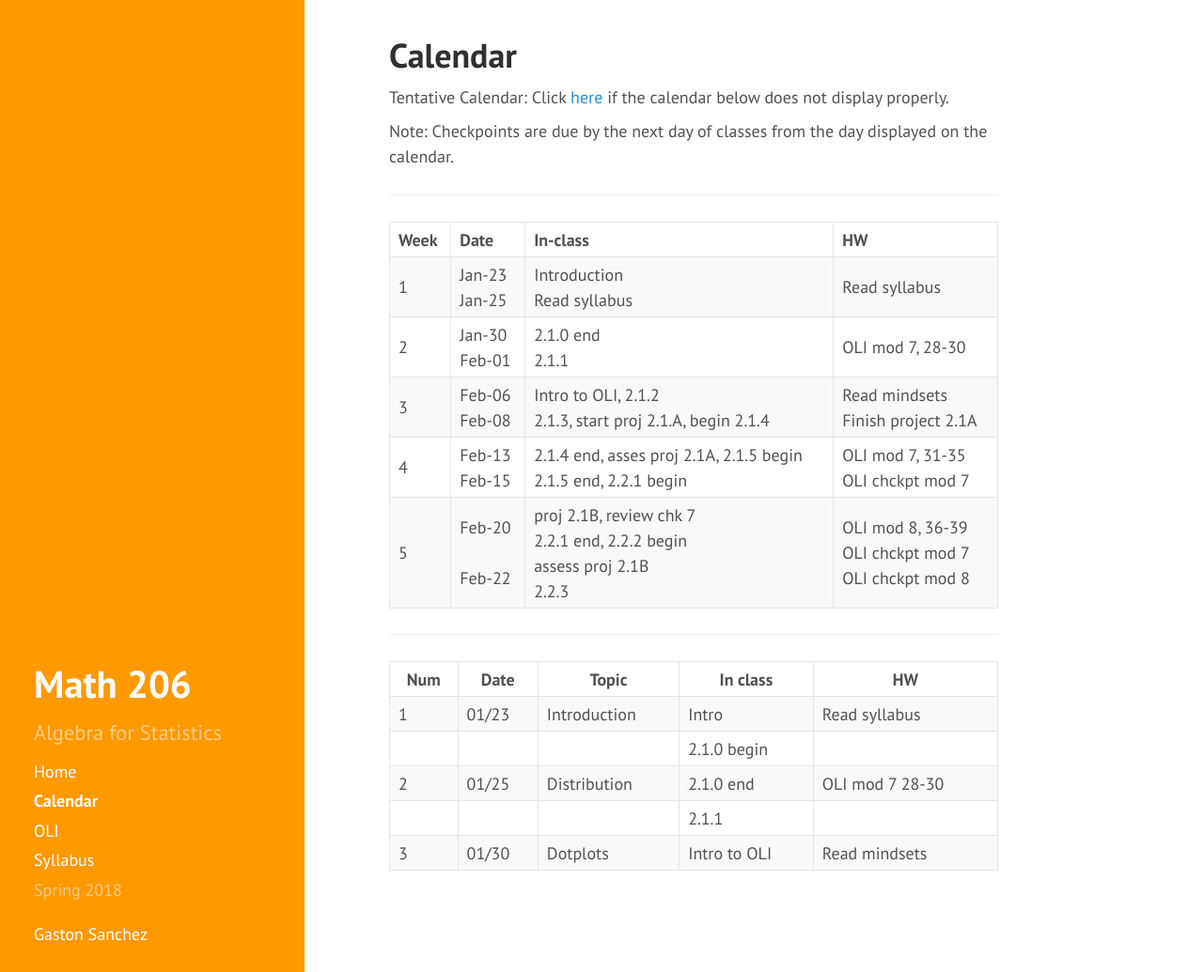
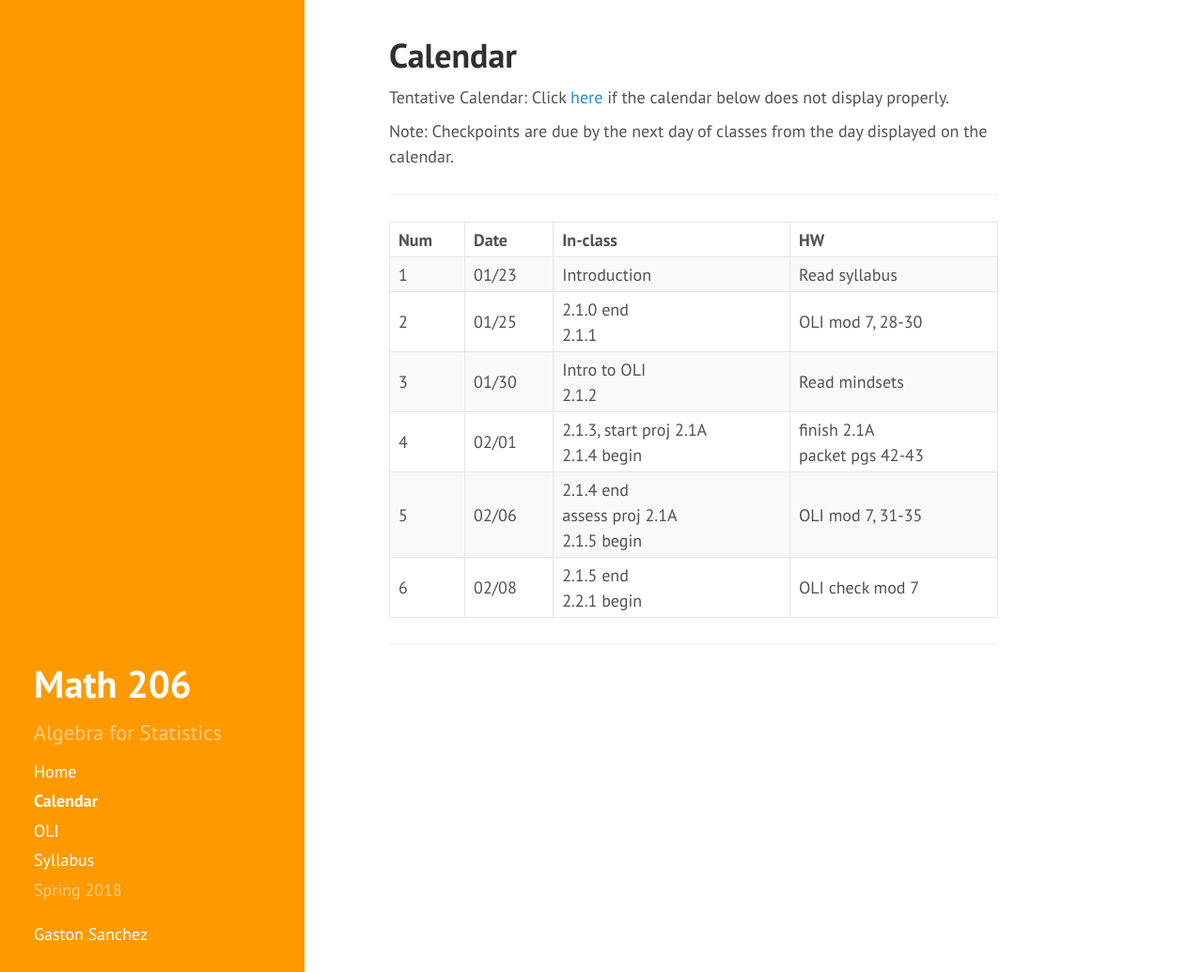
Before and after one commit to gastonstat/math206, a Jekyll site: the page built from calendar.md, in a window 1280 px wide and 1035 px high. Shown: the whole window at 94% size. Built offline with Jekyll 4.4.1, drawn with Linux system fonts in a browser that asks for light colours; nearby versions of some CDN libraries.

Commit message:
calendar: reformat table, days 1 to 6

```diff
--- a/calendar.md
+++ b/calendar.md
@@ -13,7 +13,7 @@ Note: Checkpoints are due by the next day of classes from the day displayed on t
 <table>
   <thead>
     <tr>
-      <th align="left">Week</th>
+      <th align="left">Num</th>
       <th align="left">Date</th>
       <th align="left">In-class</th>
       <th align="left">HW</th>
@@ -22,94 +22,43 @@ Note: Checkpoints are due by the next day of classes from the day displayed on t
   <tbody>
     <tr>
       <td>1</td>
-      <td>
-        Jan-23<br>
-        Jan-25
-      </td>
-      <td>
-        Introduction<br>
-        Read syllabus
-      </td>
-      <td>
-        Read syllabus
-      </td>
+      <td>01/23</td>
+      <td>Introduction</td>
+      <td>Read syllabus</td>
     </tr>
     <tr>
       <td>2</td>
-      <td>
-        Jan-30<br>
-        Feb-01
-      </td>
-      <td>
-        2.1.0 end<br>
-        2.1.1
-      </td>
-      <td>
-        OLI mod 7, 28-30
-      </td>
+      <td>01/25</td>
+      <td>2.1.0 end<br>2.1.1</td>
+      <td>OLI mod 7, 28-30</td>
     </tr>
     <tr>
       <td>3</td>
-      <td>
-        Feb-06<br>
-        Feb-08
-      </td>
-      <td>
-        Intro to OLI, 2.1.2<br>
-        2.1.3, start proj 2.1.A, begin 2.1.4
-      </td>
-      <td>
-        Read mindsets<br>
-        Finish project 2.1A
-      </td>
+      <td>01/30</td>
+      <td>Intro to OLI<br>2.1.2</td>
+      <td>Read mindsets</td>
     </tr>
     <tr>
       <td>4</td>
-      <td>
-        Feb-13<br>
-        Feb-15
-      </td>
-      <td>
-        2.1.4 end, asses proj 2.1A, 2.1.5 begin<br>
-        2.1.5 end, 2.2.1 begin
-      </td>
-      <td>
-        OLI mod 7, 31-35<br>
-        OLI chckpt mod 7
-      </td>
+      <td>02/01</td>
+      <td>2.1.3, start proj 2.1A<br>
+          2.1.4 begin</td>
+      <td>finish 2.1A<br>packet pgs 42-43</td>
     </tr>
     <tr>
       <td>5</td>
-      <td>
-        Feb-20<br>
-        <br>
-        Feb-22
-      </td>
-      <td>
-        proj 2.1B, review chk 7<br>
-        2.2.1 end, 2.2.2 begin<br>
-
-        assess proj 2.1B<br>
-        2.2.3
-      </td>
-      <td>
-        OLI mod 8, 36-39<br>
-        OLI chckpt mod 7<br>
-
-        OLI chckpt mod 8<br>
-      </td>
+      <td>02/06</td>
+      <td>2.1.4 end<br>assess proj 2.1A<br>2.1.5 begin</td>
+      <td>OLI mod 7, 31-35</td>
+    </tr>
+    <tr>
+      <td>6</td>
+      <td>02/08</td>
+      <td>2.1.5 end<br>2.2.1 begin</td>
+      <td>OLI check mod 7</td>
     </tr>
   </tbody>
  </table>
 
 
 -----
-
-
-| Num | Date  | Topic        | In class     | HW              |
-|-----|-------|--------------|--------------|-----------------|
-|  1  | 01/23 | Introduction | Intro        | Read syllabus   |
-|     |       |              | 2.1.0 begin  |                 |
-|  2  | 01/25 | Distribution | 2.1.0 end    | OLI mod 7 28-30 |
-|     |       |              | 2.1.1        |                 |
-|  3  | 01/30 | Dotplots     | Intro to OLI | Read mindsets   |
```
